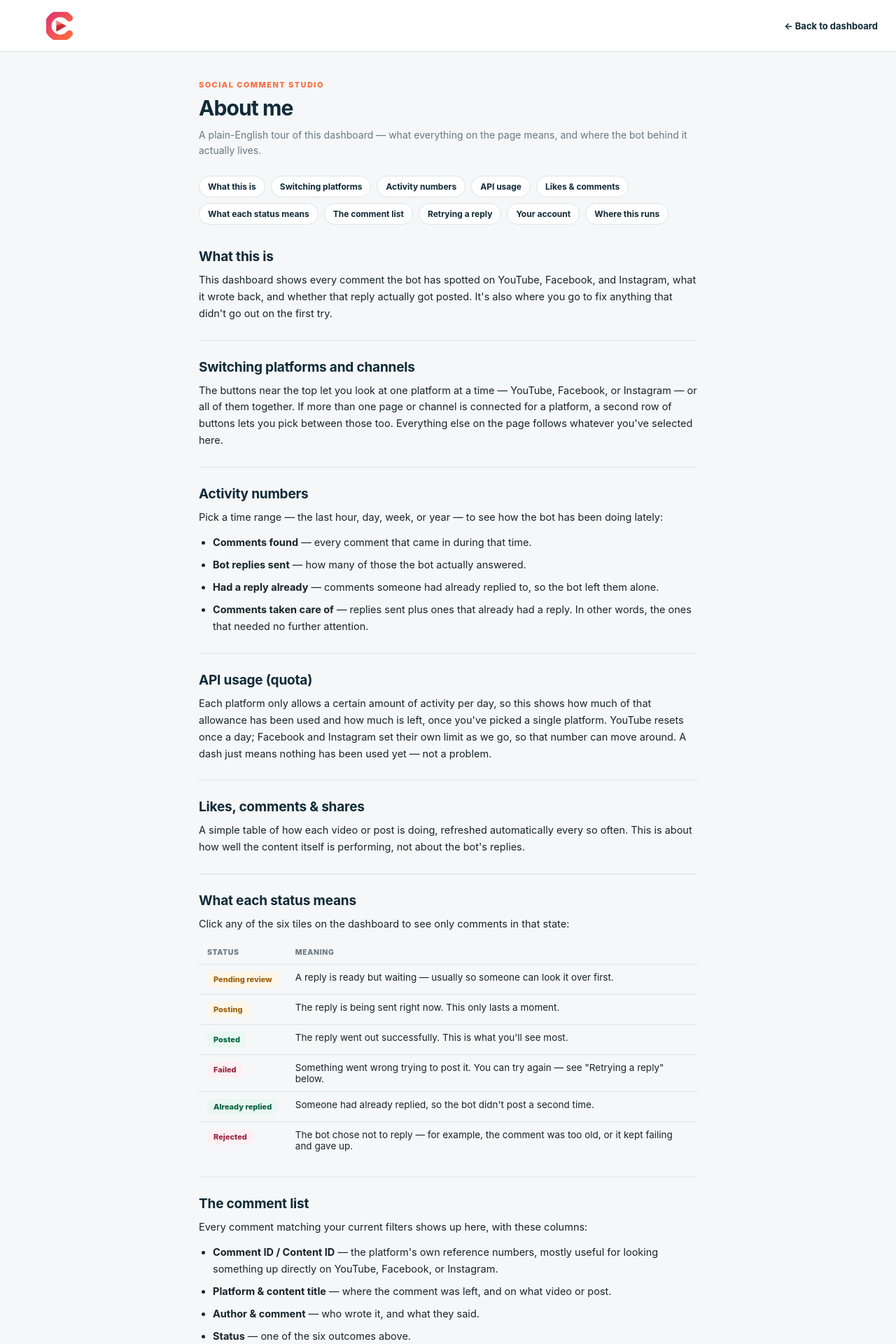
After one commit to satyakaibm/social-comment-bot, a Python web app: template app/templates/about.html in a window 1280 px wide. The commit adds this page. Shown: the top 1920 px of the page at 70% size. Run offline with Jinja, Linux system fonts and the light colour scheme; the template is opened without the code that fills it, so the values that code supplies are empty.

Commit message:
Add About me page, rename header title, move Reset password to Settings
Adds a plain-English "About me" page (linked from the profile menu and
footer) walking through what each part of the dashboard means, since new
teammates had no in-app reference for it. Header title now reads "Social
Comment Bot" instead of the product's own "Content My Trip" branding.
Reset password moves out of the profile dropdown and onto the Settings
page alongside the other account/policy links, decluttering the menu.

Also adds scripts/sync_db_from_vm.sh, a one-way daily puller that
refreshes a local dev copy of comments.db from the live VM (via a
consistent sqlite backup taken inside the running container) so a local
dashboard used for testing UI changes isn't stuck showing a permanently
frozen, ever-more-stale snapshot.

```diff
--- a/app/dashboard.py
+++ b/app/dashboard.py
@@ -596,6 +596,10 @@ def create_app() -> Flask:
     def faq():
         return render_template("faq.html")
 
+    @app.get("/about")
+    def about():
+        return render_template("about.html")
+
     @app.get("/settings")
     def settings():
         return render_template("settings.html")
--- /dev/null
+++ b/app/templates/about.html
@@ -0,0 +1,198 @@
+<!DOCTYPE html>
+<html lang="en">
+<head>
+  <meta charset="utf-8">
+  <meta name="viewport" content="width=device-width, initial-scale=1">
+  <meta name="theme-color" content="#0f2a38">
+  <title>About me · Content My Trip</title>
+  <style>
+    :root { --navy:#0f2a38; --navy-soft:#173b4c; --coral:#ff6a3d; --muted:#667984; --line:#dce4e8; --ink:#17252c; --good:#086142; --good-soft:#e9f8f1; --warn:#996010; --warn-soft:#fff6e7; --bad:#98253d; --bad-soft:#fff0f3; }
+    * { box-sizing:border-box; }
+    body { margin:0; color:var(--ink); background:#f5f7f8; font-family:Inter,ui-sans-serif,system-ui,-apple-system,"Segoe UI",sans-serif; }
+    .topbar { height:74px; padding:0 26px; display:flex; align-items:center; justify-content:space-between; background:#fff; border-bottom:1px solid var(--line); }
+    .brand { display:flex; align-items:center; gap:10px; color:var(--navy); font-weight:850; text-decoration:none; }
+    .brand img { width:120px; height:40px; object-fit:contain; }
+    .back { color:var(--navy); font-size:13px; font-weight:750; text-decoration:none; }
+    .page { max-width:760px; margin:0 auto; padding:40px 24px 80px; }
+    .eyebrow { display:block; margin-bottom:8px; color:var(--coral); font-size:11px; font-weight:850; letter-spacing:.13em; text-transform:uppercase; }
+    h1 { margin:0 0 10px; color:var(--navy); font-size:30px; letter-spacing:-.03em; }
+    .summary { margin:0 0 24px; color:var(--muted); font-size:14px; line-height:1.6; }
+    .jump { display:flex; flex-wrap:wrap; gap:8px; margin:0 0 34px; padding:0; list-style:none; }
+    .jump a { display:inline-block; padding:7px 12px; color:var(--navy); background:#fff; border:1px solid var(--line); border-radius:20px; font-size:12px; font-weight:700; text-decoration:none; }
+    .jump a:hover { background:#fff4ef; border-color:#ffc7b6; color:var(--coral); }
+    section.topic { padding-top:26px; margin-top:26px; border-top:1px solid var(--line); scroll-margin-top:18px; }
+    section.topic:first-of-type { margin-top:0; border-top:0; padding-top:0; }
+    h2 { margin:0 0 10px; color:var(--navy); font-size:19px; letter-spacing:-.01em; }
+    .topic p { margin:0 0 12px; color:var(--ink); font-size:14.5px; line-height:1.65; }
+    .topic p:last-child { margin-bottom:0; }
+    .topic ul, .topic ol { margin:0 0 12px; padding-left:20px; color:var(--ink); font-size:14.5px; line-height:1.65; }
+    .topic li { margin-bottom:8px; }
+    .topic li:last-child { margin-bottom:0; }
+    .mini-table { width:100%; border-collapse:collapse; margin:0 0 4px; font-size:13.5px; }
+    .mini-table th, .mini-table td { padding:10px 12px; text-align:left; border-bottom:1px solid var(--line); vertical-align:top; }
+    .mini-table th { color:var(--muted); font-size:10.5px; font-weight:800; letter-spacing:.06em; text-transform:uppercase; }
+    .mini-table tr:last-child td { border-bottom:0; }
+    .pill { display:inline-flex; align-items:center; padding:4px 9px; border-radius:7px; font-size:11px; font-weight:800; white-space:nowrap; }
+    .pill-good { color:var(--good); background:var(--good-soft); }
+    .pill-warn { color:var(--warn); background:var(--warn-soft); }
+    .pill-bad { color:var(--bad); background:var(--bad-soft); }
+    .note { margin-top:14px; padding:14px 16px; color:#124054; background:#eef7f8; border:1px solid #cdeaec; border-radius:12px; font-size:13.5px; line-height:1.6; }
+    @media (max-width:620px) { .topbar{padding:0 16px}.page{padding:28px 16px 60px}h1{font-size:25px}.mini-table{font-size:12.5px}.mini-table th,.mini-table td{padding:8px} }
+  </style>
+</head>
+<body>
+  <header class="topbar">
+    <a class="brand" href="/"><img src="{{ url_for('static', filename='images/content-my-trip-logo.svg') }}" alt="Content My Trip"></a>
+    <a class="back" href="/">&larr; Back to dashboard</a>
+  </header>
+  <main class="page">
+    <span class="eyebrow">Social Comment Studio</span>
+    <h1>About me</h1>
+    <p class="summary">
+      A plain-English tour of this dashboard — what everything on the page means, and where
+      the bot behind it actually lives.
+    </p>
+
+    <ul class="jump">
+      <li><a href="#what">What this is</a></li>
+      <li><a href="#filters">Switching platforms</a></li>
+      <li><a href="#activity">Activity numbers</a></li>
+      <li><a href="#quota">API usage</a></li>
+      <li><a href="#engagement">Likes &amp; comments</a></li>
+      <li><a href="#statuses">What each status means</a></li>
+      <li><a href="#table">The comment list</a></li>
+      <li><a href="#retry">Retrying a reply</a></li>
+      <li><a href="#account">Your account</a></li>
+      <li><a href="#hosting">Where this runs</a></li>
+    </ul>
+
+    <section class="topic" id="what">
+      <h2>What this is</h2>
+      <p>
+        This dashboard shows every comment the bot has spotted on YouTube, Facebook, and
+        Instagram, what it wrote back, and whether that reply actually got posted. It's also
+        where you go to fix anything that didn't go out on the first try.
+      </p>
+    </section>
+
+    <section class="topic" id="filters">
+      <h2>Switching platforms and channels</h2>
+      <p>
+        The buttons near the top let you look at one platform at a time — YouTube, Facebook,
+        or Instagram — or all of them together. If more than one page or channel is connected
+        for a platform, a second row of buttons lets you pick between those too. Everything
+        else on the page follows whatever you've selected here.
+      </p>
+    </section>
+
+    <section class="topic" id="activity">
+      <h2>Activity numbers</h2>
+      <p>
+        Pick a time range — the last hour, day, week, or year — to see how the bot has been
+        doing lately:
+      </p>
+      <ul>
+        <li><strong>Comments found</strong> — every comment that came in during that time.</li>
+        <li><strong>Bot replies sent</strong> — how many of those the bot actually answered.</li>
+        <li><strong>Had a reply already</strong> — comments someone had already replied to, so the bot left them alone.</li>
+        <li><strong>Comments taken care of</strong> — replies sent plus ones that already had a reply. In other words, the ones that needed no further attention.</li>
+      </ul>
+    </section>
+
+    <section class="topic" id="quota">
+      <h2>API usage (quota)</h2>
+      <p>
+        Each platform only allows a certain amount of activity per day, so this shows how much
+        of that allowance has been used and how much is left, once you've picked a single
+        platform. YouTube resets once a day; Facebook and Instagram set their own limit as we
+        go, so that number can move around. A dash just means nothing has been used yet — not
+        a problem.
+      </p>
+    </section>
+
+    <section class="topic" id="engagement">
+      <h2>Likes, comments &amp; shares</h2>
+      <p>
+        A simple table of how each video or post is doing, refreshed automatically every so
+        often. This is about how well the content itself is performing, not about the bot's
+        replies.
+      </p>
+    </section>
+
+    <section class="topic" id="statuses">
+      <h2>What each status means</h2>
+      <p>Click any of the six tiles on the dashboard to see only comments in that state:</p>
+      <table class="mini-table">
+        <thead><tr><th>Status</th><th>Meaning</th></tr></thead>
+        <tbody>
+          <tr><td><span class="pill pill-warn">Pending review</span></td><td>A reply is ready but waiting — usually so someone can look it over first.</td></tr>
+          <tr><td><span class="pill pill-warn">Posting</span></td><td>The reply is being sent right now. This only lasts a moment.</td></tr>
+          <tr><td><span class="pill pill-good">Posted</span></td><td>The reply went out successfully. This is what you'll see most.</td></tr>
+          <tr><td><span class="pill pill-bad">Failed</span></td><td>Something went wrong trying to post it. You can try again — see "Retrying a reply" below.</td></tr>
+          <tr><td><span class="pill pill-good">Already replied</span></td><td>Someone had already replied, so the bot didn't post a second time.</td></tr>
+          <tr><td><span class="pill pill-bad">Rejected</span></td><td>The bot chose not to reply — for example, the comment was too old, or it kept failing and gave up.</td></tr>
+        </tbody>
+      </table>
+    </section>
+
+    <section class="topic" id="table">
+      <h2>The comment list</h2>
+      <p>Every comment matching your current filters shows up here, with these columns:</p>
+      <ul>
+        <li><strong>Comment ID / Content ID</strong> — the platform's own reference numbers, mostly useful for looking something up directly on YouTube, Facebook, or Instagram.</li>
+        <li><strong>Platform &amp; content title</strong> — where the comment was left, and on what video or post.</li>
+        <li><strong>Author &amp; comment</strong> — who wrote it, and what they said.</li>
+        <li><strong>Status</strong> — one of the six outcomes above.</li>
+        <li><strong>Draft reply</strong> — what the bot wrote (or tried to post).</li>
+        <li><strong>Error</strong> — the reason it failed, shown only when it did.</li>
+        <li><strong>Dates</strong> — when the comment was published, first seen, and posted.</li>
+      </ul>
+      <p>Use the search box to find something by comment text, author, reply, or video title.</p>
+    </section>
+
+    <section class="topic" id="retry">
+      <h2>Retrying a failed reply</h2>
+      <p>Only failed comments can be retried — new comments are already handled automatically.</p>
+      <ol>
+        <li><strong>One comment:</strong> open the <span class="pill pill-bad">Failed</span> tile, fix the draft reply if needed, and click <strong>Retry reply</strong>.</li>
+        <li><strong>Several at once:</strong> from the same view, click <strong>Retry failed replies</strong> to have the bot try every failed comment again in the background. Refresh the page after a moment to see the result.</li>
+      </ol>
+    </section>
+
+    <section class="topic" id="account">
+      <h2>Your account</h2>
+      <p>Click your initial in the top-right corner to find:</p>
+      <ul>
+        <li><strong>My Profile</strong> — your display name and email.</li>
+        <li><strong>Reset password</strong> — change your password. This signs you out everywhere, so you'll need to log back in.</li>
+        <li><strong>Gateway Health</strong> — a quick status check for the part of the bot that receives Facebook and Instagram comments.</li>
+      </ul>
+    </section>
+
+    <section class="topic" id="hosting">
+      <h2>Where this runs</h2>
+      <p>
+        The dashboard lives on its own computer in the cloud, not on anyone's laptop — so it
+        keeps working even if everyone's laptops are turned off or restarted. Your browser
+        reaches it through a secure connection that doesn't require opening that computer up
+        to the internet at large.
+      </p>
+      <p>
+        If that cloud computer ever needs to restart, the dashboard switches itself back on
+        automatically — nobody has to log in and start anything by hand.
+      </p>
+      <p>
+        Updates to the bot go out through a separate tool that a person starts on purpose —
+        it double-checks everything still works, then sends the update to the cloud computer.
+        It no longer happens automatically the moment code changes are merged; someone chooses
+        when an update goes out.
+      </p>
+      <div class="note">
+        Only one copy of this dashboard should ever be running. Two copies would each keep
+        their own separate record of what's been replied to, and could end up replying to the
+        same comment twice.
+      </div>
+    </section>
+  </main>
+</body>
+</html>
--- a/app/templates/dashboard.html
+++ b/app/templates/dashboard.html
@@ -193,14 +193,14 @@
   <header class="site-header">
     <div class="topbar">
       <a class="brand" href="/"><img src="{{ url_for('static', filename='images/content-my-trip-logo.svg') }}" alt="Content My Trip"></a>
-      <a class="topbar-title" href="/">Content My Trip</a>
+      <a class="topbar-title" href="/">Social Comment Bot</a>
       <div class="topbar-actions">
         <details class="profile">
           <summary aria-label="Open My Profile menu" title="My Profile">{{ profile_initial }}</summary>
           <div class="profile-menu">
             <div class="profile-menu-head"><span class="profile-menu-title">Account</span><span class="profile-menu-user">{{ dashboard_username }}</span></div>
             <a href="/profile">My Profile</a>
-            <a href="/profile/password">Reset password</a>
+            <a href="/about">About me</a>
             <a href="/faq">FAQ</a>
             <a href="/settings">Settings</a>
             <form method="post" action="/logout"><input type="hidden" name="csrf_token" value="{{ csrf_token() }}"><button type="submit">Log out</button></form>
@@ -359,7 +359,7 @@
         </nav>
         <nav aria-label="Footer account navigation">
           <h2 class="footer-title">Account</h2>
-          <ul class="footer-links"><li><a href="/profile">My Profile</a></li><li><a href="/profile/password">Reset password</a></li><li><a href="/faq">FAQ</a></li><li><a href="/settings">Settings</a></li><li><form method="post" action="/logout"><input type="hidden" name="csrf_token" value="{{ csrf_token() }}"><button type="submit" style="min-height:0;padding:0;color:rgba(247,239,228,.72);background:transparent;box-shadow:none;font-size:12px;">Log out</button></form></li></ul>
+          <ul class="footer-links"><li><a href="/profile">My Profile</a></li><li><a href="/about">About me</a></li><li><a href="/faq">FAQ</a></li><li><a href="/settings">Settings</a></li><li><form method="post" action="/logout"><input type="hidden" name="csrf_token" value="{{ csrf_token() }}"><button type="submit" style="min-height:0;padding:0;color:rgba(247,239,228,.72);background:transparent;box-shadow:none;font-size:12px;">Log out</button></form></li></ul>
         </nav>
       </div>
       <div class="footer-bottom"><span>&copy; {{ current_year }} Content My Trip. All rights reserved.</span><span>Capture. Curate. Publish.</span></div>
```
Also changed, not shown: app/templates/settings.html (+13 -1 lines), 1 other file.
